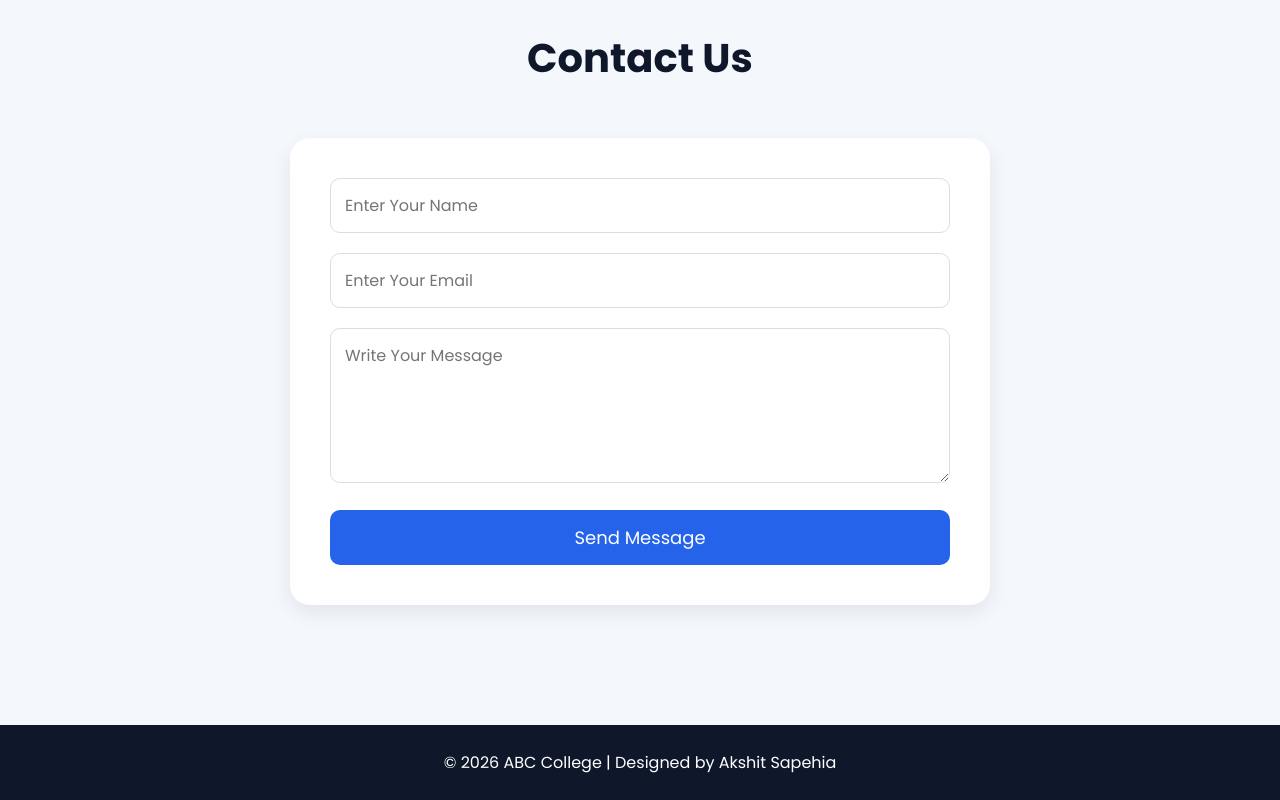
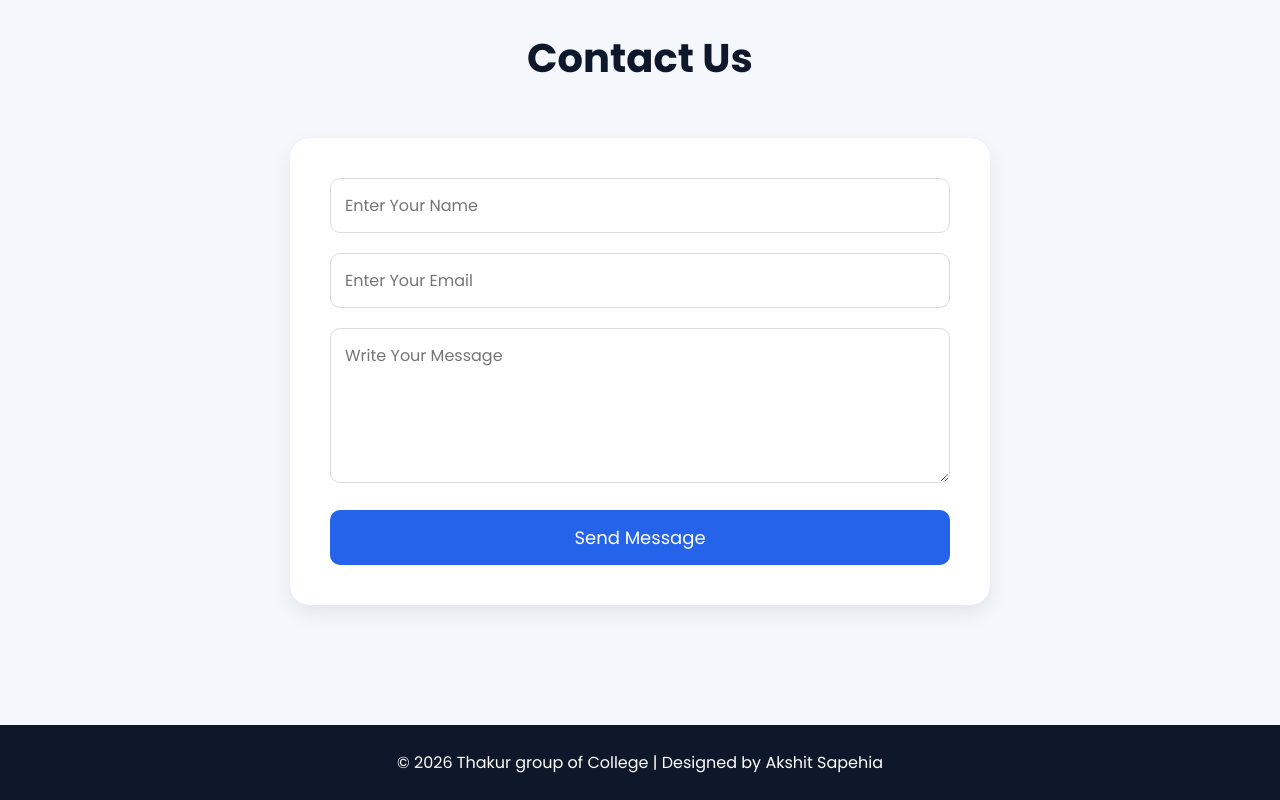
Before and after one commit to Akshu1254/collage-project, a plain HTML site: page index.html in a window 1280 px wide. Shown: the part 2244-3044 px from the top of the page. Drawn offline with Linux system fonts and the light colour scheme.

Commit message:
Update index.html

```diff
--- a/index.html
+++ b/index.html
@@ -3,7 +3,7 @@
 <head>
   <meta charset="UTF-8" />
   <meta name="viewport" content="width=device-width, initial-scale=1.0" />
-  <title>ABC College</title>
+  <title>Thakur group of College</title>
   <link rel="preconnect" href="https://fonts.googleapis.com">
   <link rel="preconnect" href="https://fonts.gstatic.com" crossorigin>
   <link href="https://fonts.googleapis.com/css2?family=Poppins:wght@300;400;500;600;700&display=swap" rel="stylesheet">
@@ -355,7 +355,7 @@
 </section>
 
 <footer>
-  <p>© 2026 ABC College | Designed by Akshit Sapehia</p>
+  <p>© 2026 Thakur group of College | Designed by Akshit Sapehia</p>
 </footer>
 
 <script>
```
